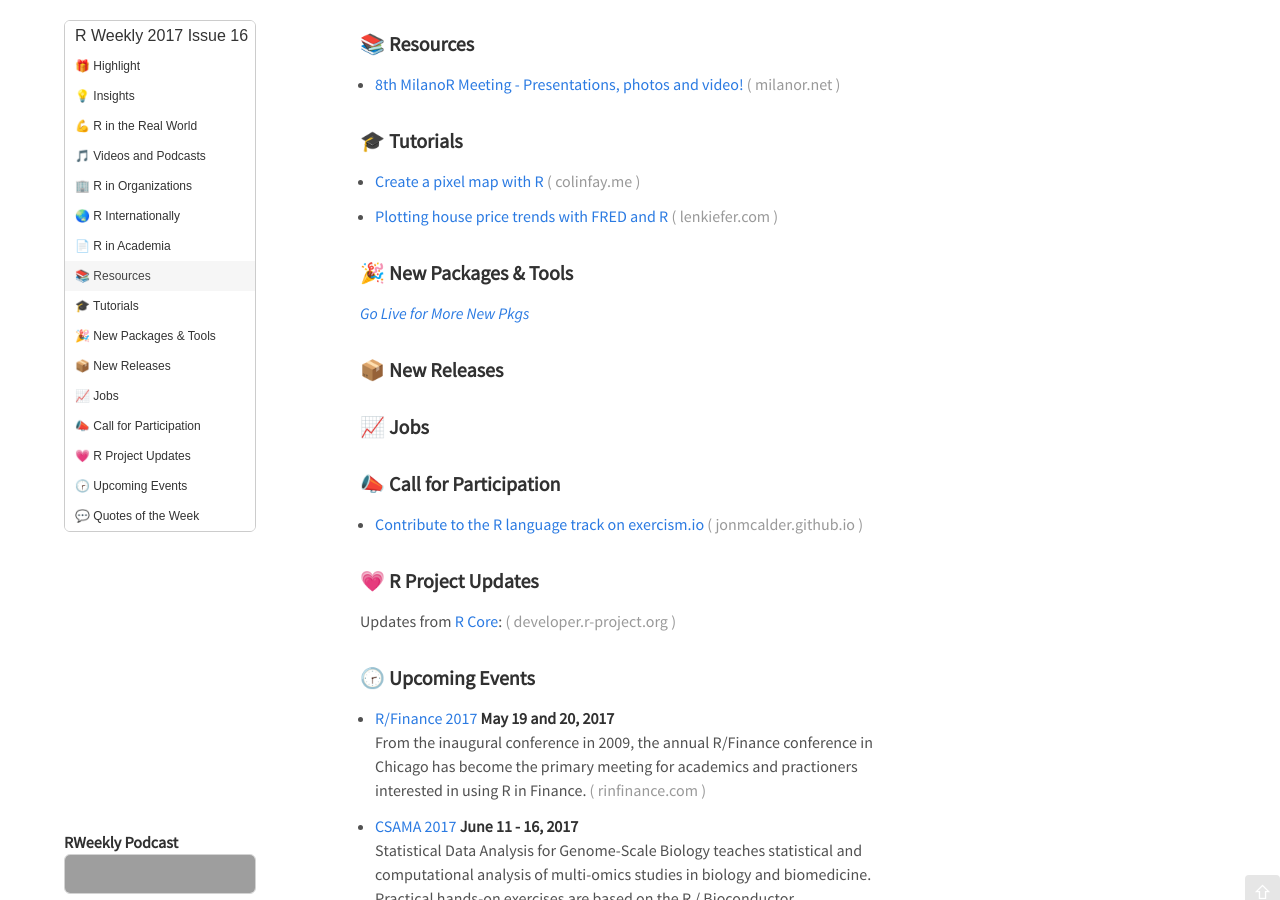
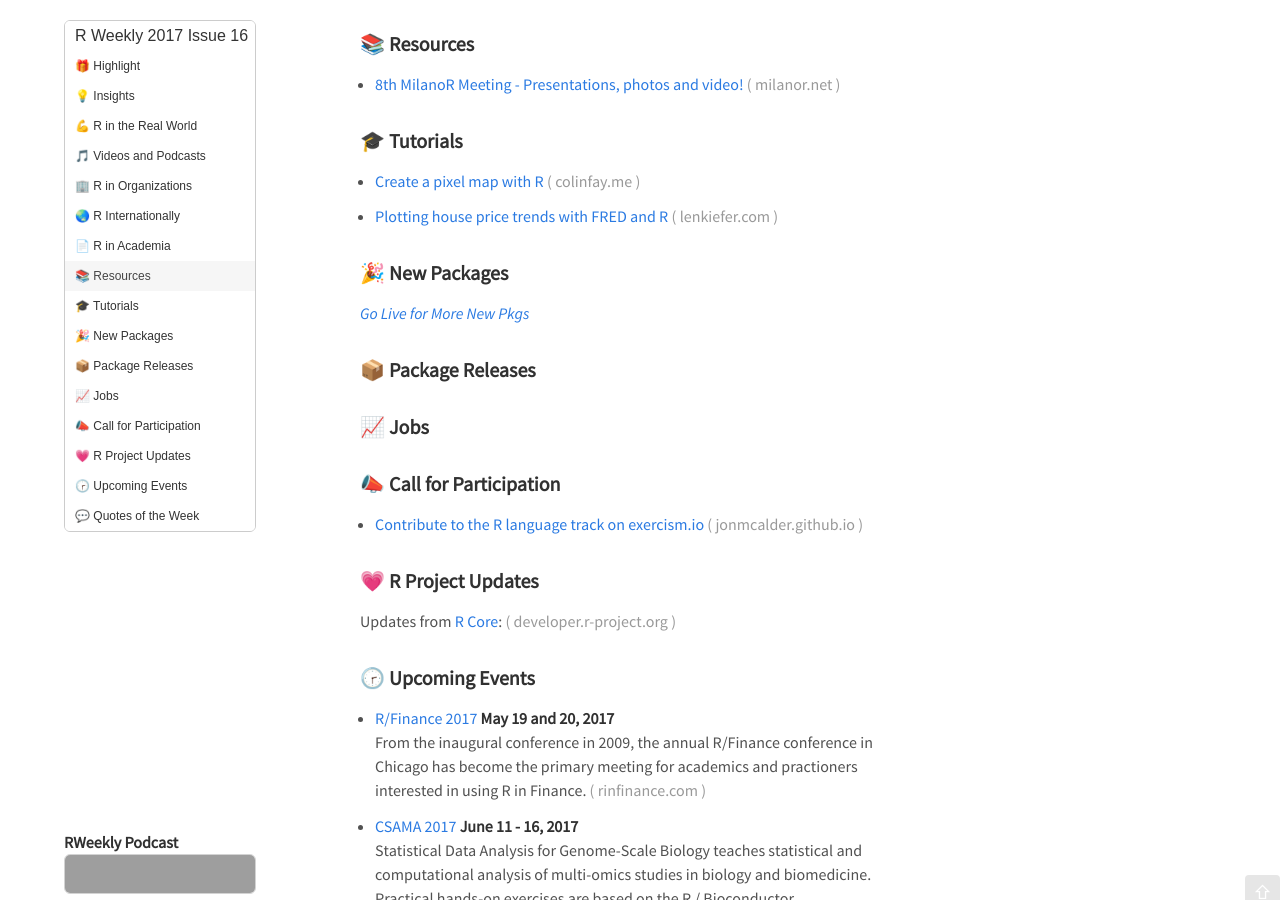
Before and after one commit to rweekly/rweekly.org, a Jekyll site: the page built from draft.md, in a window 1280 px wide and 900 px high, scrolled down 707 px. Built offline with Jekyll 4.4.1, drawn with Linux system fonts in a browser that asks for light colours; comment, search, counter and statistics services are not loaded; grey boxes are pictures that could not be loaded.

Commit message:
Draft: update title

```diff
--- a/draft.md
+++ b/draft.md
@@ -50,11 +50,11 @@
 + [Create a pixel map with R](http://colinfay.me/rstats-create-a-pixel-map-with-r/)
 + [Plotting house price trends with FRED and R](http://lenkiefer.com/2017/04/11/Fred-plot)
 
-### 🎉 New Packages & Tools
+### 🎉 New Packages
 
 <p class="added-hostname"><a href="https://rweekly.org/live" target="_blank" class="externalLink"><i>Go Live for More New Pkgs</i></a></p>
 
-### 📦 New Releases
+### 📦 Package Releases
 
 
 
```
